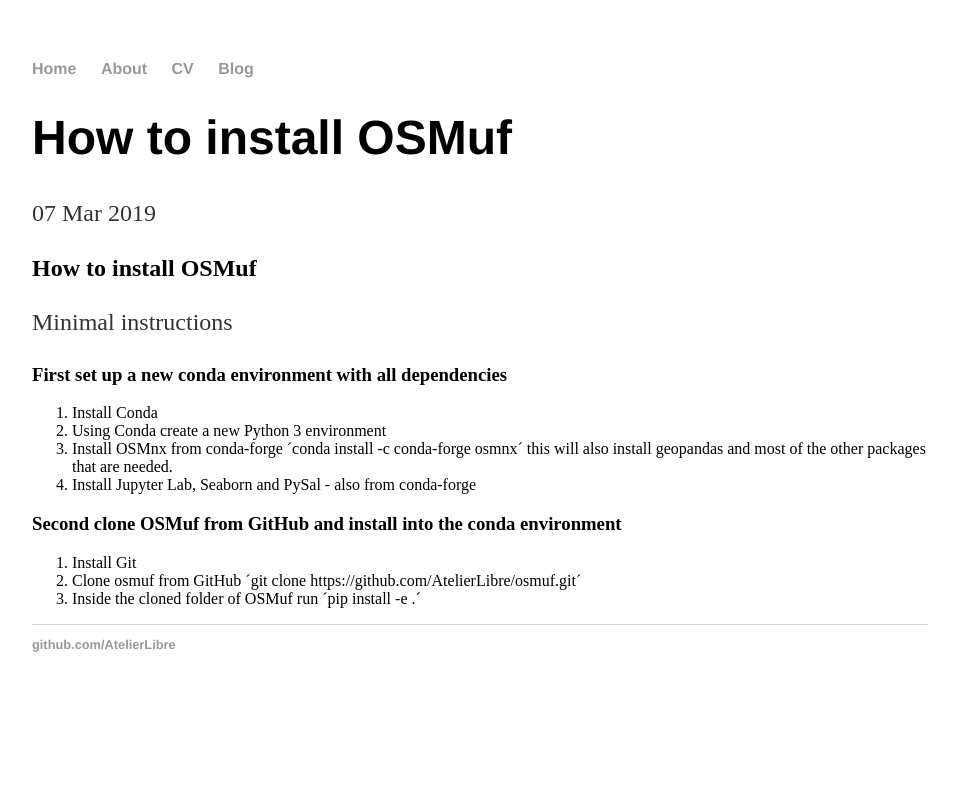
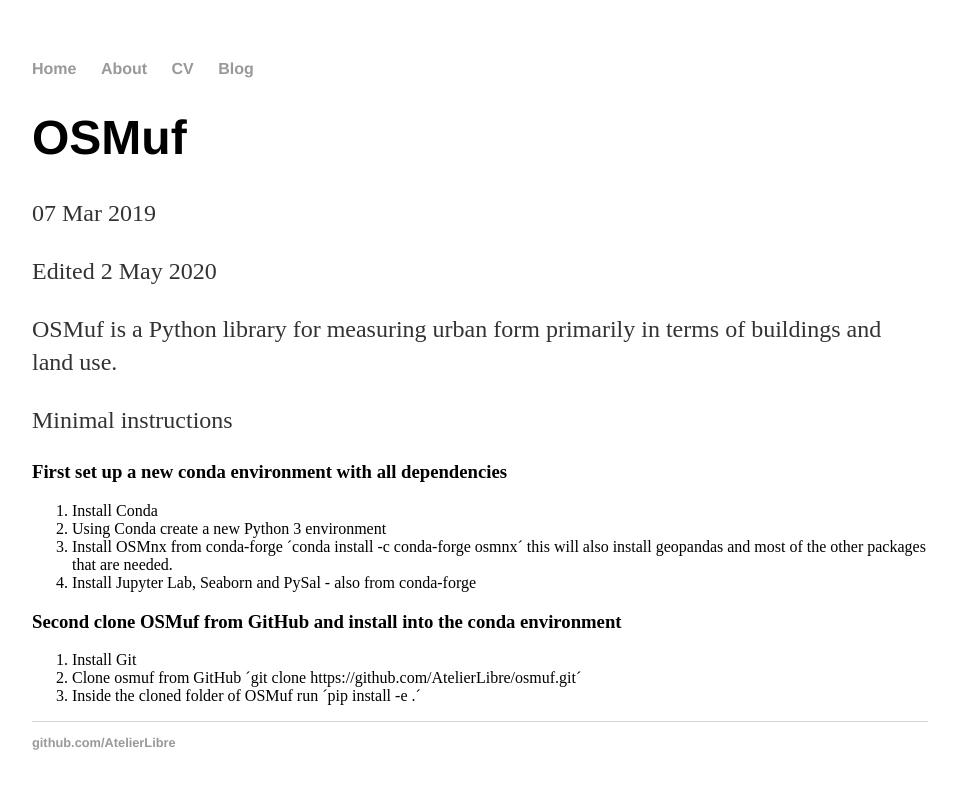
Before and after one commit to AtelierLibre/AtelierLibre.github.io, a Jekyll site: the page built from _posts/2019-04-07-install-osmuf.md, in a window 1280 px wide. Shown: the top 789 px of the page, without its empty margins (160-1119 px from the left). Built offline with Jekyll 4.4.1, drawn with Linux system fonts in a browser that asks for light colours.

Commit message:
Formatting changes and typos to posts

```diff
--- a/_posts/2019-04-07-install-osmuf.md
+++ b/_posts/2019-04-07-install-osmuf.md
@@ -1,10 +1,11 @@
 ---
 layout: post
-title: "How to install OSMuf"
+title: "OSMuf"
 date: 2019-03-07
 ---
+Edited 2 May 2020
 
-## How to install OSMuf
+OSMuf is a Python library for measuring urban form primarily in terms of buildings and land use.
 
 Minimal instructions
 
--- a/about/index.html
+++ b/about/index.html
@@ -5,7 +5,7 @@
 <div class="blurb">
 	<h1>About</h1>
 	<p>AtelierLibre.org is a space for exploring and sharing ideas on design, architecture and planning.</p>
-	<p>The blog is powered by <a href="http://jekyllrb.com">Jekyll</a>) & Markdown.</p>
+	<p>The blog is powered by <a href="http://jekyllrb.com">Jekyll</a> & Markdown.</p>
 	<p>Thanks to <a href="http://jmcglone.com/guides/github-pages/">Jonathan McGlone</a> for the guide on setting up Jekyll.</p>
 </div>
 
```
Also changed, not shown: _posts/2020-05-02-Density.md (+0 -2 lines).
